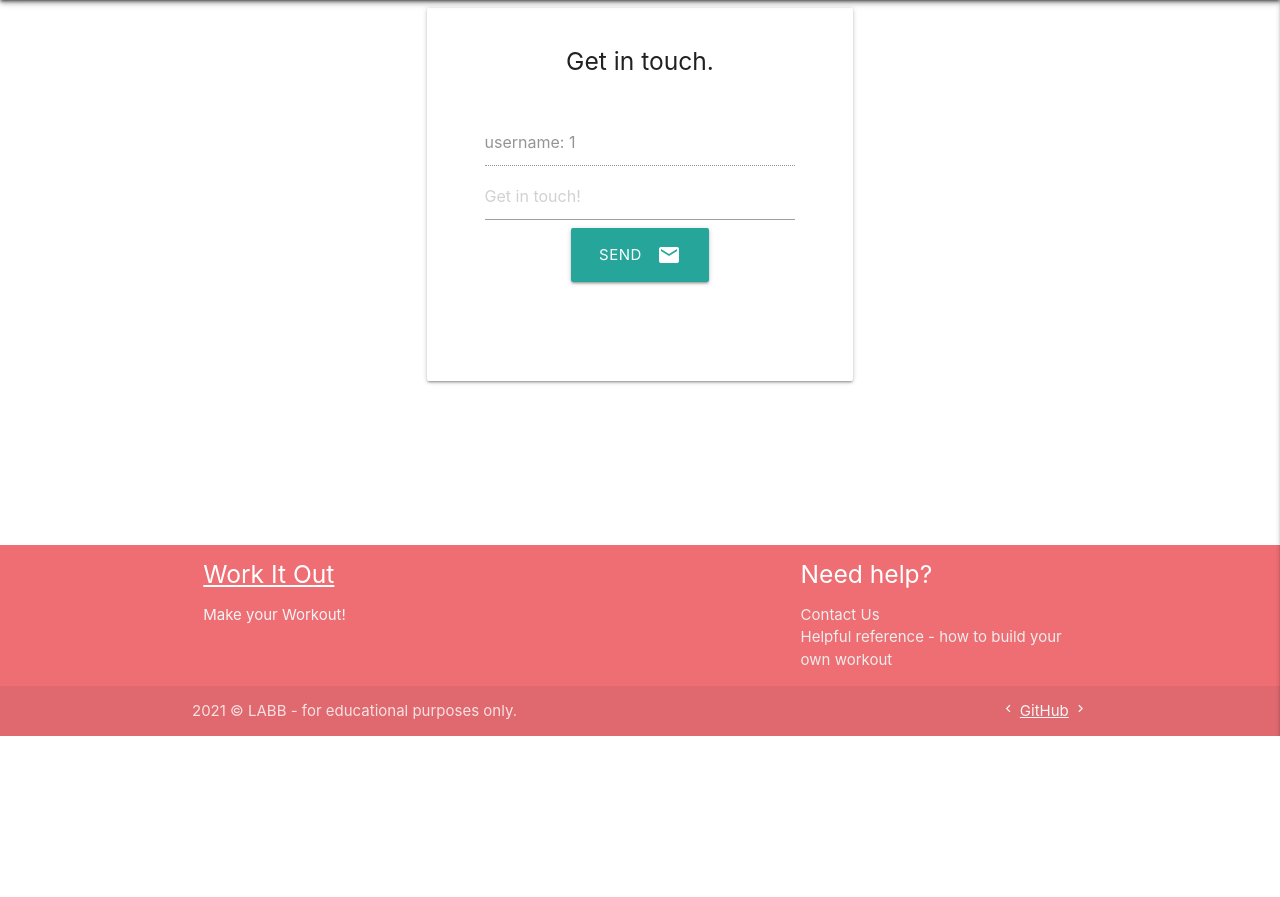
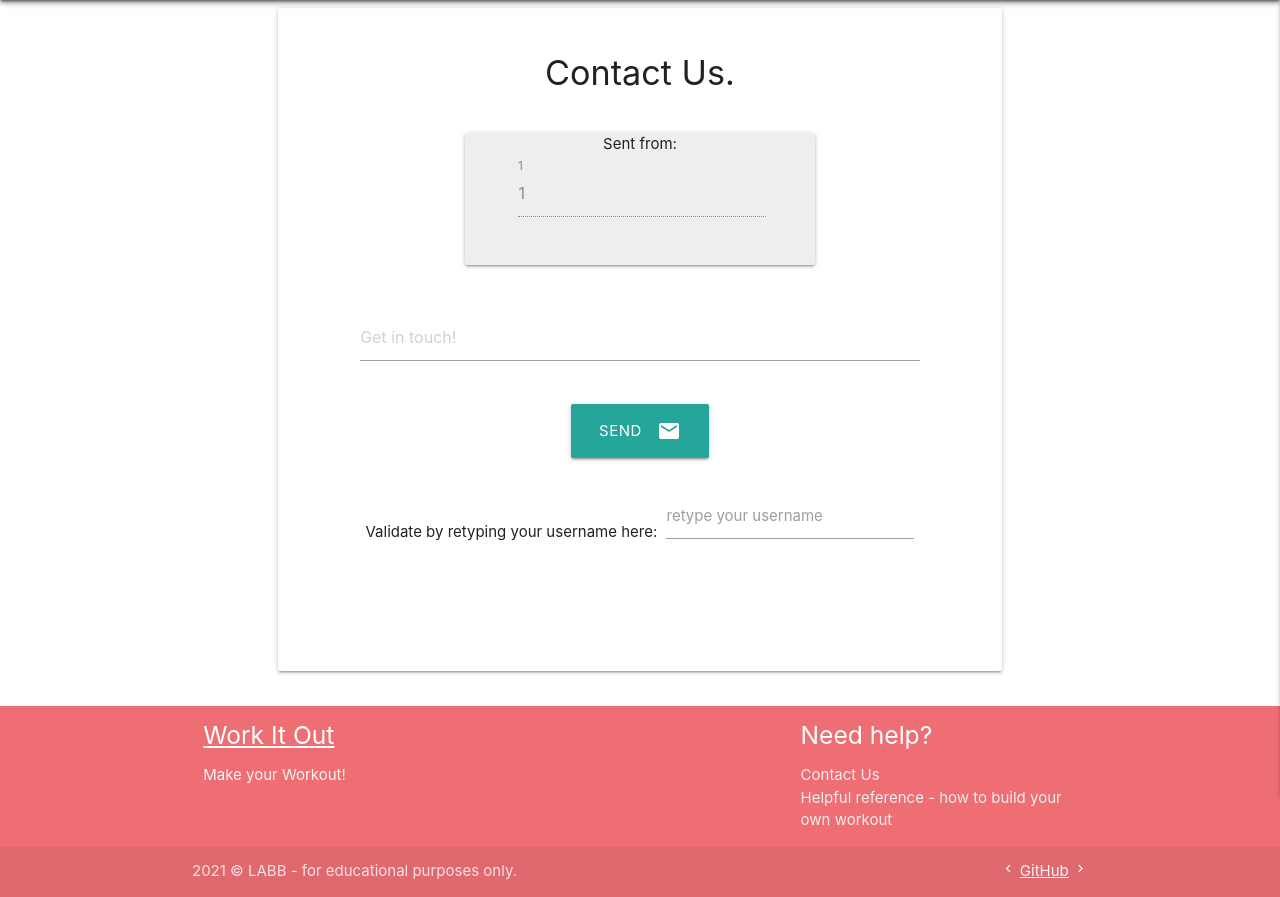
Before and after one commit to lornebb/Building-Block-Body, a Flask app: page /contact in a window 1280 px wide. Shown: the part 64-961 px from the top of the page. Before the commit the page ends 800 px from the top, so only its background shows below. Run offline with Flask 2, Linux system fonts and the light colour scheme; the visitor is signed in with stand-in values (Sample User, id 1); some libraries are stand-ins or nearby versions.

Commit message:
added validation on contact us form and reformatted contus us page form

```diff
--- a/static/js/script.js
+++ b/static/js/script.js
@@ -11,6 +11,7 @@ $(document).ready(function () {
 });
 
 $("#contact-form-submit").click(function () {
+  if ($("#user").val() == $("#validation").val()) {
     $("#contact-form-submit").hide();
     $("#message-sending-spinner").show();
     if ($("#contact-message").val() == "") {
@@ -20,7 +21,10 @@ $("#contact-form-submit").click(function () {
       sendMail();
       return false;
     }
-});
+  } else {
+    alert("Validation was incorrect")
+    return false
+  }});
 
 /**
  * emailJS API - when submit on contact form is sent,
@@ -44,4 +48,5 @@ function sendMail() {
     }
   );
   return false;
+
 }
--- a/templates/pages/contact.html
+++ b/templates/pages/contact.html
@@ -3,18 +3,44 @@
 
 <div class="container">
     <div class="row">
-        <form class="col s12 m6 offset-m3" method="POST">
+        <form class="col s12 m10 offset-m1" method="POST">
             <div class="card-panel">
+                <!-- title -->
                 <div class="row center-align">
-                    <h5> Get in touch. </h5>
+                    <h4> Contact Us. </h4>
                 </div>
+                <!-- username -->
+                <div class="row center-align">
+                    <div class="card col s12 m6 offset-m3 grey lighten-3">
+                        Sent from:
+                        <div class="input-field inline">
+                            <input type="text" id="user" name="contact username" value="{{ session.user }}"
+                                aria-label="email contact box user" required disabled>
+                            <label for="validation">{{ session.user }}</label>
+                            <span class="helper-text" data-error="wrong" data-success="right"></span>
+                        </div>
+                    </div>
+                </div>
+                <!-- message -->
                 <div class="row center-align">
                     <div class="input-field col s10 offset-s1">
-                        <input type="text" id="user" value="username: {{ session.user }}" name="contact email"
-                            aria-label="email contact box user" required disabled>
                         <input type="text" id="contact-message" placeholder="Get in touch!" name="contact-message"
                             aria-label="email contact box message" required>
-                        <a class="waves-effect waves-light btn-large" id="contact-form-submit" type="submit" href=""><i class="material-icons right">email</i>Send</a>
+                        </div>
+                    </div>
+                <div class="row center-align">
+                    <a class="waves-effect waves-light btn-large" id="contact-form-submit" type="submit" href=""><i class="material-icons right">email</i>Send</a>
+                </div>
+                <!-- validation -->
+                <div class="row center-align">
+                    <div class="col s12 m12">
+                        Validate by retyping your username here:
+                        <div class="input-field inline">
+                            <input type="text" id="validation" name="validation"
+                                aria-label="email contact box user" required>
+                            <label for="validation">retype your username</label>
+                            <span class="helper-text" data-error="wrong" data-success="right"></span>
+                        </div>
                     </div>
                 </div>
                 <div id="message-sending-spinner" class="center-align">
--- a/templates/pages/edit-exercise.html
+++ b/templates/pages/edit-exercise.html
@@ -42,7 +42,7 @@
         <!-- estimated time -->
         <div class="row">
             <div class="input-field col s12 m3 offset-m3 z-depth-1">
-                <input value="{{ exercise.est_time }}" id="est_time" name="est_time" type="text" class="validate" minlength="1" maxlength="1" pattern="^{0-9}$" required>
+                <input value="{{ exercise.est_time }}" id="est_time" name="est_time" type="text" class="validate" minlength="1" maxlength="1" required>
                 <label for="first_name">Est. Time 0 - 9 minutes</label>
             </div>
             <div class="input-field col s12 m3">
```
Lines whose indentation alone changed are shown as unchanged.
